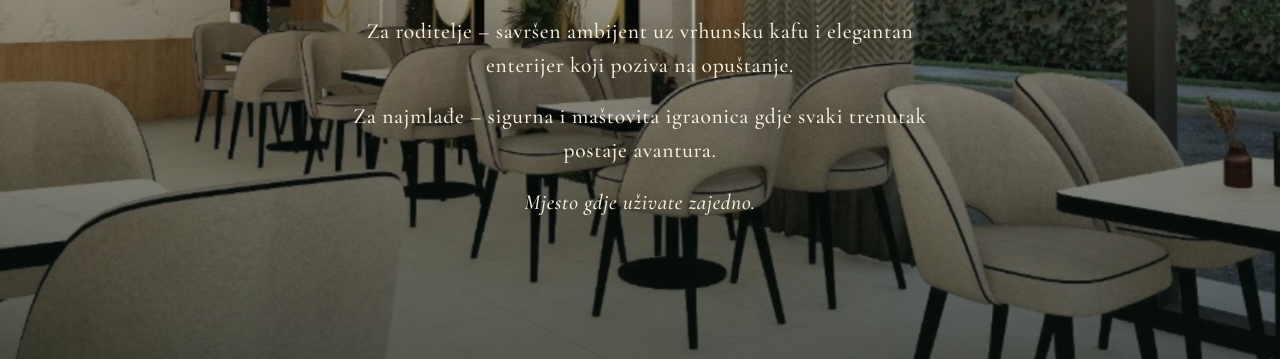
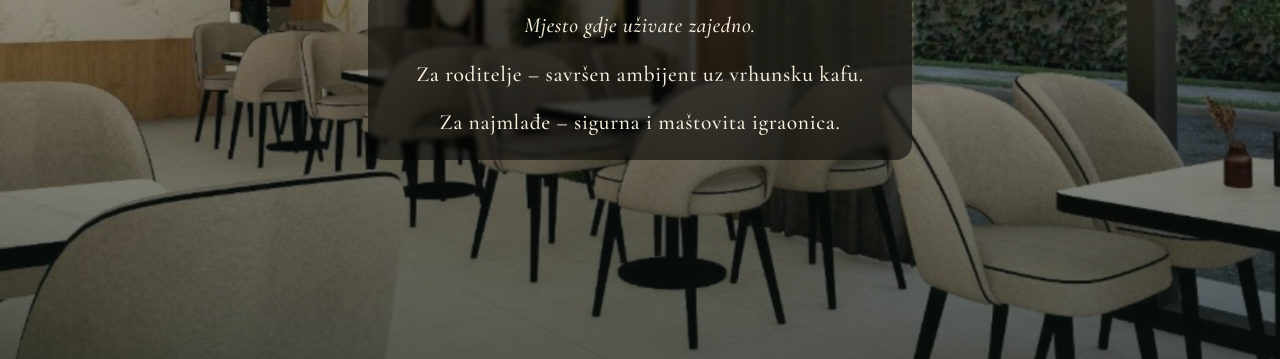
Before and after one commit to melanija-rgb/paradiso-caffe-playroom, a plain HTML site: page index.html in a window 1280 px wide. Shown: the part 441-800 px from the top of the page. Drawn offline with nearby package versions, Linux system fonts and the light colour scheme.

Commit message:
Shorten homepage copy and add semi-transparent black overlay.
Co-authored-by: Cursor <cursoragent@cursor.com>

```diff
--- a/index.html
+++ b/index.html
@@ -49,19 +49,9 @@
           <h1 class="hero__title">Paradiso</h1>
           <p class="hero__subtitle">Caffe &amp; Playroom</p>
           <div class="hero__copy">
-            <p>
-              Mjesto gdje se ukusi prepliću sa uživanjem, a osmijesi sa
-              bezbrižnom igrom!
-            </p>
-            <p>
-              Za roditelje – savršen ambijent uz vrhunsku kafu i elegantan
-              enterijer koji poziva na opuštanje.
-            </p>
-            <p>
-              Za najmlađe – sigurna i maštovita igraonica gdje svaki trenutak
-              postaje avantura.
-            </p>
             <p>Mjesto gdje uživate zajedno.</p>
+            <p>Za roditelje – savršen ambijent uz vrhunsku kafu.</p>
+            <p>Za najmlađe – sigurna i maštovita igraonica.</p>
           </div>
         </div>
       </section>
--- a/styles.css
+++ b/styles.css
@@ -255,27 +255,33 @@ body.nav-open {
 }
 
 .hero__copy {
-  width: min(36rem, 100%);
+  width: min(34rem, 100%);
   margin: 1.75rem auto 0;
+  padding: 1.25rem 1.4rem;
+  border-radius: 1rem;
+  background: rgba(0, 0, 0, 0.55);
+  backdrop-filter: blur(2px);
   font-family: var(--font-display);
   font-size: clamp(1.05rem, 2.2vw, 1.35rem);
   font-weight: 500;
   line-height: 1.55;
   letter-spacing: 0.03em;
-  color: rgba(255, 248, 230, 0.95);
-  text-shadow: 0 2px 16px rgba(0, 0, 0, 0.45);
+  color: rgba(255, 248, 230, 0.96);
   opacity: 0;
   transform: translateY(1rem);
   animation: rise-in 1s cubic-bezier(0.22, 1, 0.36, 1) 0.7s forwards;
 }
 
 .hero__copy p {
-  margin: 0 0 0.85em;
+  margin: 0 0 0.7em;
+}
+
+.hero__copy p:first-child {
+  font-style: italic;
 }
 
 .hero__copy p:last-child {
   margin-bottom: 0;
-  font-style: italic;
 }
 
 /* —— O nama —— */
```
